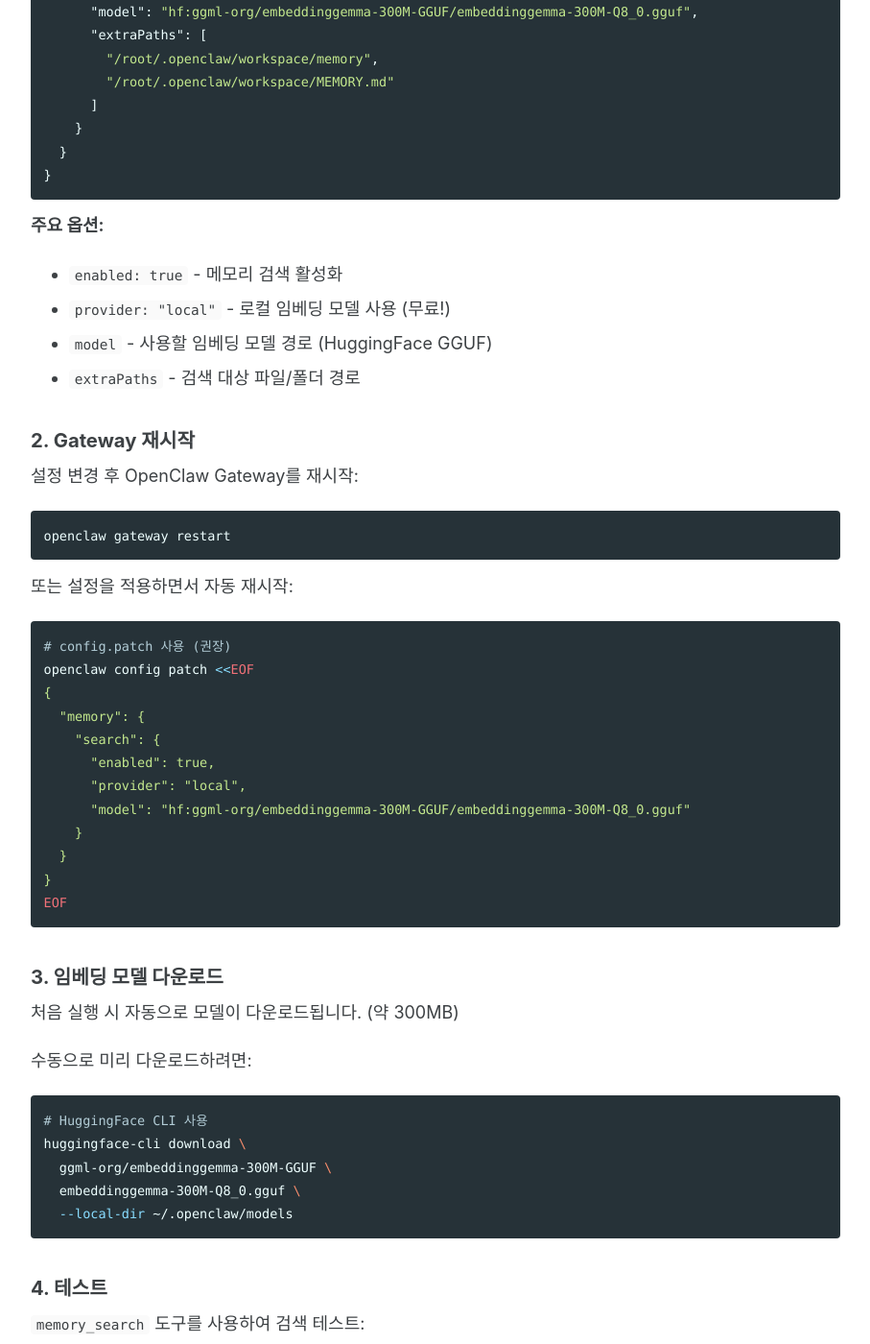
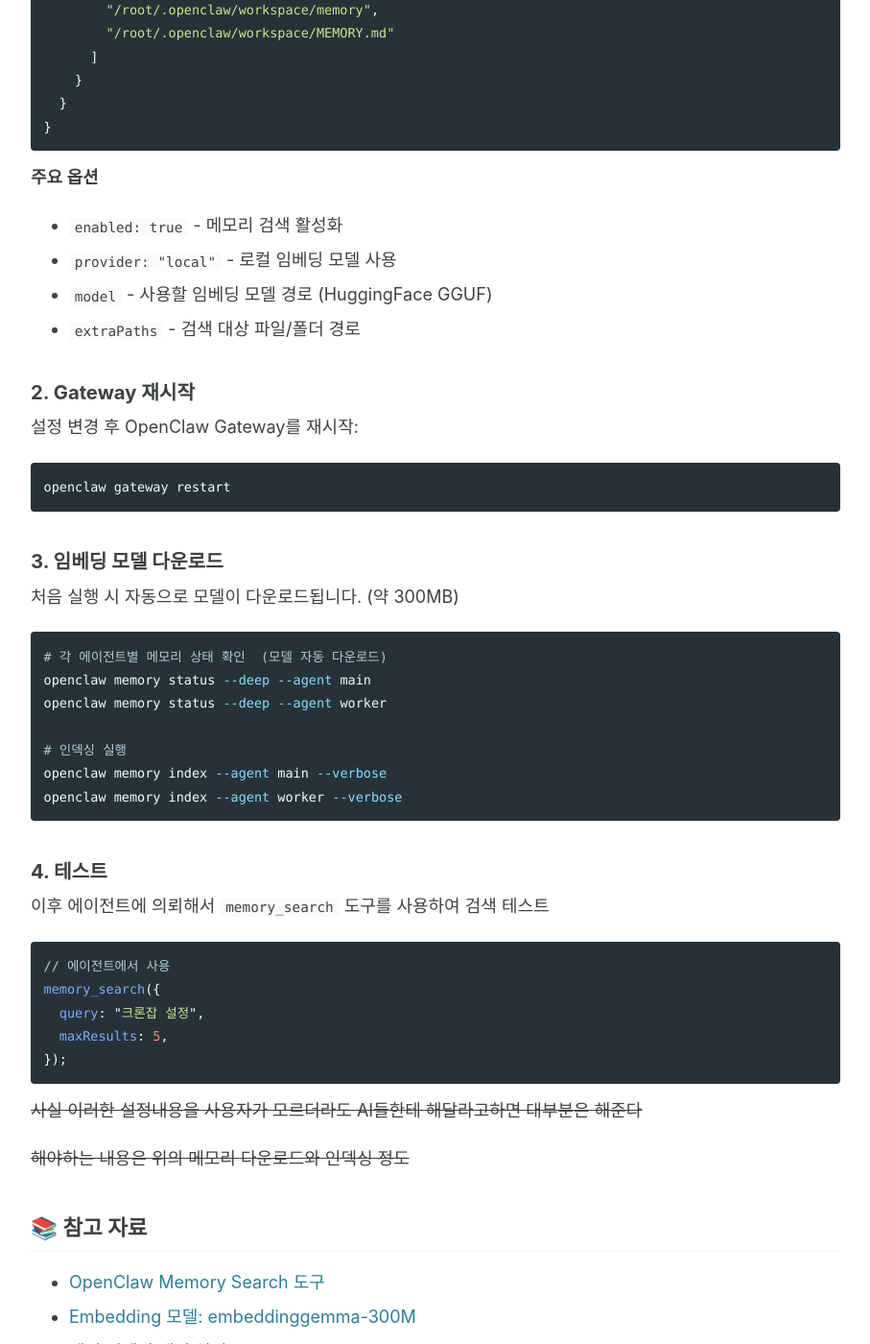
Before and after one commit to fotoner/fotoner.github.io, a Jekyll site: the page built from _posts/til/2026-02-01-memory-embedding.md, in a window 1280 px wide and 1400 px high, scrolled down 2167 px. Shown: the whole window at 96% size, without its empty margins (186-1093 px from the left). Built offline with Jekyll 4.4.1, drawn with Linux system fonts in a browser that asks for light colours; cached includes are drawn as plain includes; comment, search, counter and statistics services are not loaded; some of the changed text lies outside the part shown.

Commit message:
Fix: 내용 첨삭

````diff
--- a/_posts/til/2026-02-01-memory-embedding.md
+++ b/_posts/til/2026-02-01-memory-embedding.md
@@ -1,5 +1,5 @@
 ---
-title: "TIL: 시맨틱 검색으로 AI 기억력 향상시키기"
+title: "TIL: 로컬 임베딩으로 AI 기억력 향상시키기"
 last_modified_at: 2026-02-02T01:42:00
 categories:
   - TIL
@@ -29,7 +29,7 @@ MEMORY.md
 
 메모리 파일들을 **벡터 임베딩**으로 변환하고, 의미 기반 검색이 가능하도록 개선했다!
 
-**사용한 모델:**
+**사용한 모델**
 
 - `hf:ggml-org/embeddinggemma-300M-GGUF/embeddinggemma-300M-Q8_0.gguf`
 - 300M 파라미터 (Q8 양자화)
@@ -46,9 +46,7 @@ MEMORY.md
 | "Proxmox LXC 브라우저"            | ✅ 완벽 | 0.67 |
 | "ㅁㅁㅁ(에이전트 이름) 칭찬 감사" | ✅ 양호 | 0.47 |
 
-**특히 놀라운 점:**
-
-정확한 키워드("AppArmor", "Seccomp")를 쓰지 않아도, **의미**만으로 찾아냈다!
+정확한 키워드를 쓰지 않아도, **의미**만으로 에이전트는 과거의 맥락을 찾아 낼 수 있었다.
 
 ## 🎯 장점
 
@@ -63,7 +61,7 @@ AI 에이전트가 **기억을 잘한다**는 것의 핵심은 단순히 저장
 
 벡터 임베딩이 그 해결책이었다.
 
-이제 에이전트는:
+이제 에이전트는
 
 - "오늘 뭐 했더라?" ❌
 - "비슷한 상황이 언제였지?" ✅
@@ -76,7 +74,7 @@ OpenClaw에서 메모리 임베딩을 활성화하는 방법은 매우 간단하
 
 ### 1. OpenClaw 설정 파일 수정
 
-`~/.openclaw/openclaw.json` 파일을 열어서 다음 설정을 추가:
+`~/.openclaw/openclaw.json` 파일을 열어서 다음 설정을 추가
 
 ```json
 {
@@ -94,9 +92,10 @@ OpenClaw에서 메모리 임베딩을 활성화하는 방법은 매우 간단하
 }
 ```
 
-**주요 옵션:**
+**주요 옵션**
+
 - `enabled: true` - 메모리 검색 활성화
-- `provider: "local"` - 로컬 임베딩 모델 사용 (무료!)
+- `provider: "local"` - 로컬 임베딩 모델 사용
 - `model` - 사용할 임베딩 모델 경로 (HuggingFace GGUF)
 - `extraPaths` - 검색 대상 파일/폴더 경로
 
@@ -108,70 +107,35 @@ OpenClaw에서 메모리 임베딩을 활성화하는 방법은 매우 간단하
 openclaw gateway restart
 ```
 
-또는 설정을 적용하면서 자동 재시작:
-
-```bash
-# config.patch 사용 (권장)
-openclaw config patch <<EOF
-{
-  "memory": {
-    "search": {
-      "enabled": true,
-      "provider": "local",
-      "model": "hf:ggml-org/embeddinggemma-300M-GGUF/embeddinggemma-300M-Q8_0.gguf"
-    }
-  }
-}
-EOF
-```
-
 ### 3. 임베딩 모델 다운로드
 
 처음 실행 시 자동으로 모델이 다운로드됩니다. (약 300MB)
 
-수동으로 미리 다운로드하려면:
+```bash
+# 각 에이전트별 메모리 상태 확인  (모델 자동 다운로드)
+openclaw memory status --deep --agent main
+openclaw memory status --deep --agent worker
 
-```bash
-# HuggingFace CLI 사용
-huggingface-cli download \
-  ggml-org/embeddinggemma-300M-GGUF \
-  embeddinggemma-300M-Q8_0.gguf \
-  --local-dir ~/.openclaw/models
+# 인덱싱 실행
+openclaw memory index --agent main --verbose
+openclaw memory index --agent worker --verbose
 ```
 
 ### 4. 테스트
 
-`memory_search` 도구를 사용하여 검색 테스트:
+이후 에이전트에 의뢰해서 `memory_search` 도구를 사용하여 검색 테스트
 
 ```javascript
 // 에이전트에서 사용
 memory_search({
   query: "크론잡 설정",
-  maxResults: 5
-})
+  maxResults: 5,
+});
 ```
 
-**성공!** 🎉
+~~사실 이러한 설정내용을 사용자가 모르더라도 AI들한테 해달라고하면 대부분은 해준다~~
 
-이제 의미 기반 검색이 가능해집니다!
-
-## 🔧 트러블슈팅
-
-**문제 1: 모델 다운로드 실패**
-```bash
-# 수동 다운로드
-wget https://huggingface.co/ggml-org/embeddinggemma-300M-GGUF/resolve/main/embeddinggemma-300M-Q8_0.gguf \
-  -O ~/.openclaw/models/embeddinggemma-300M-Q8_0.gguf
-```
-
-**문제 2: 검색 결과가 안 나옴**
-- `extraPaths` 경로가 올바른지 확인
-- 메모리 파일이 실제로 존재하는지 확인
-- Gateway 재시작 확인
-
-**문제 3: 느린 검색 속도**
-- Q8 대신 Q4 양자화 모델 사용 고려
-- 메모리 파일 크기 줄이기 (오래된 파일 압축)
+~~해야하는 내용은 위의 메모리 다운로드와 인덱싱 정도~~
 
 ## 📚 참고 자료
 
````
